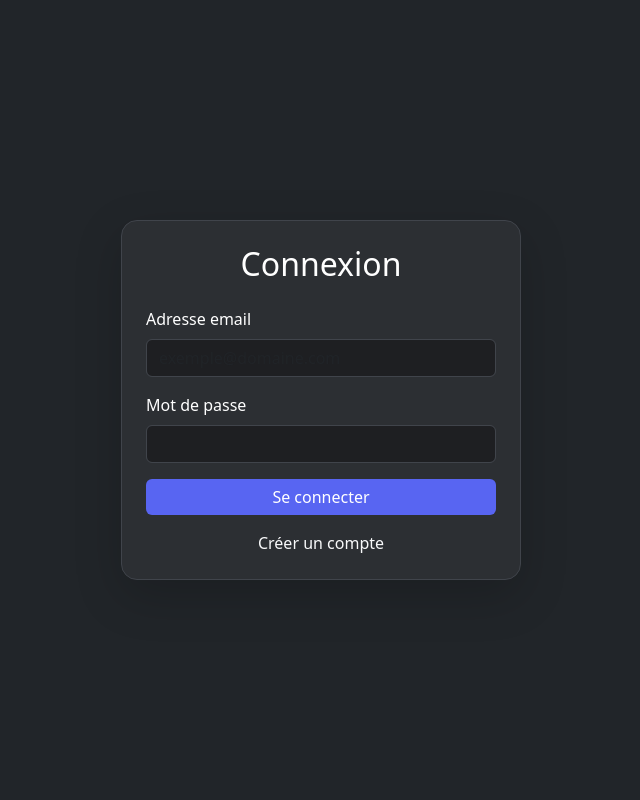
After one commit to MNKY-dm/Discord, a PHP site: page /login.php in a window 1280 px wide. The commit adds this page. Shown: the whole page, without its empty margins (319-959 px from the left). Run offline with PHP 8.4, Linux system fonts and the light colour scheme; a stand-in replaces the project's code that opens the database connection.

Commit message:
custom.css login.php

```diff
--- /dev/null
+++ b/code/custom.css
@@ -0,0 +1,36 @@
+:root {
+    --bs-body-bg: #1e1f22;
+    --bs-body-color: #ffffff;
+    --bs-primary: #5865F2;
+    --bs-secondary: #2C2F33;
+    --bs-border-color: #40444b;
+  }
+
+  body {
+    background-color: var(--bs-body-bg);
+    color: var(--bs-body-color);
+  }
+
+  .card {
+    background-color: var(--bs-secondary);
+    border: 1px solid var(--bs-border-color);
+    border-radius: 1rem;
+  }
+
+  .btn-primary {
+    background-color: var(--bs-primary);
+    border: none;
+  }
+
+  .btn-primary:hover {
+    background-color: #4752C4;
+  }
+
+  a {
+    color: var(--bs-primary);
+    text-decoration: none;
+  }
+
+  a:hover {
+    text-decoration: underline;
+  }
--- /dev/null
+++ b/code/login.php
@@ -0,0 +1,34 @@
+<!DOCTYPE html>
+<html lang="fr">
+<head>
+  <meta charset="UTF-8">
+  <title>Connexion - Mon Discord</title>
+  <link href="https://cdn.jsdelivr.net/npm/bootstrap@5.3.0/dist/css/bootstrap.min.css" rel="stylesheet">
+  <link href="custom.css" rel="stylesheet"> <!-- Ton thème personnalisé -->
+</head>
+<body class="d-flex align-items-center justify-content-center vh-100 bg-dark text-light">
+
+  <div class="card p-4 shadow-lg" style="width: 100%; max-width: 400px; background-color: #2c2f33;">
+    <h2 class="text-center mb-4" style="color: #fff;">Connexion</h2>
+
+    <form method="POST" action="login.php">
+      <div class="mb-3">
+        <label for="email" class="form-label">Adresse email</label>
+        <input type="email" class="form-control" id="email" name="email" placeholder="exemple@domaine.com" required>
+      </div>
+      <div class="mb-3">
+        <label for="password" class="form-label">Mot de passe</label>
+        <input type="password" class="form-control" id="password" name="password" required>
+      </div>
+      <div class="d-grid">
+        <button type="submit" class="btn btn-primary">Se connecter</button>
+      </div>
+    </form>
+
+    <div class="text-center mt-3">
+      <a href="register.php" class="text-light">Créer un compte</a>
+    </div>
+  </div>
+
+</body>
+</html>
--- a/code/server-bar.php
+++ b/code/server-bar.php
@@ -1,7 +1,6 @@
 <?php
 require_once('bdd.php');
 $servers = $conn->query("SELECT server_id, server_name FROM server")->fetchAll(PDO::FETCH_ASSOC); // Permet de récupérer les serveurs de la base de données
-
 ?>
 
 <div class="server-bar">
```
Also changed, not shown: code/friends-bar.php (line endings or trailing spaces).
